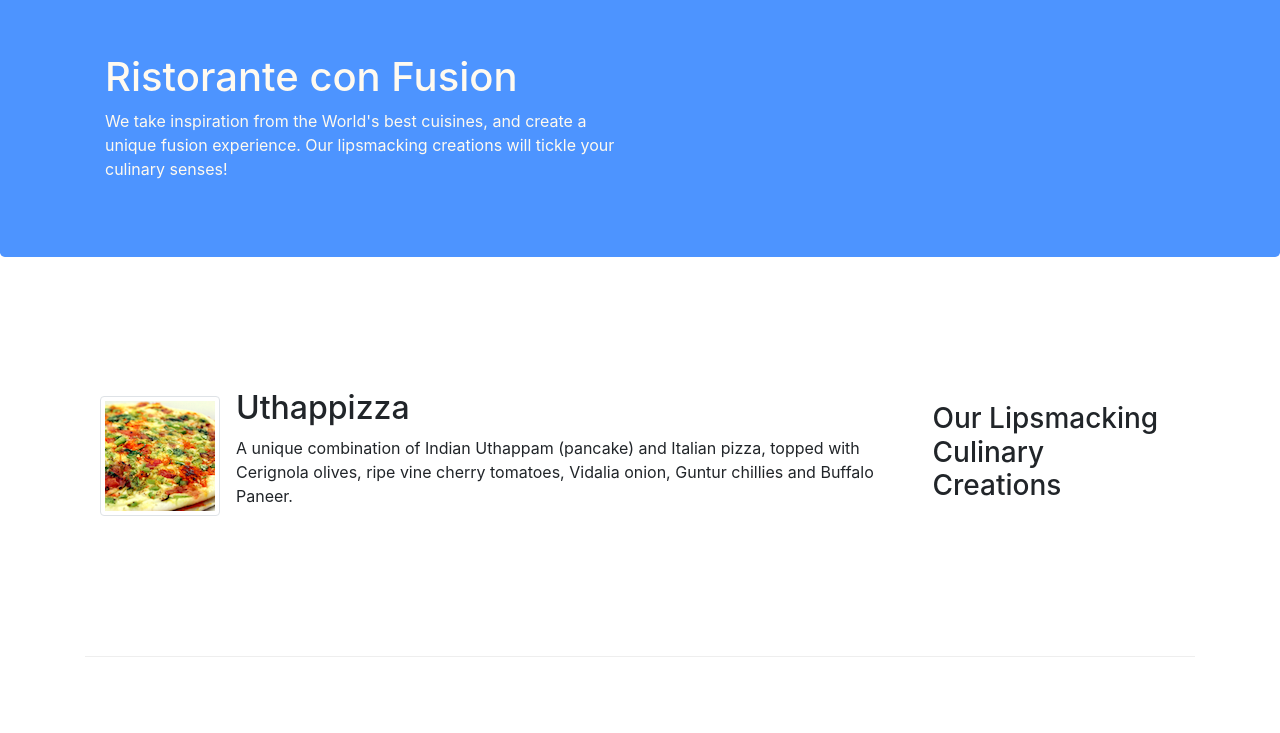
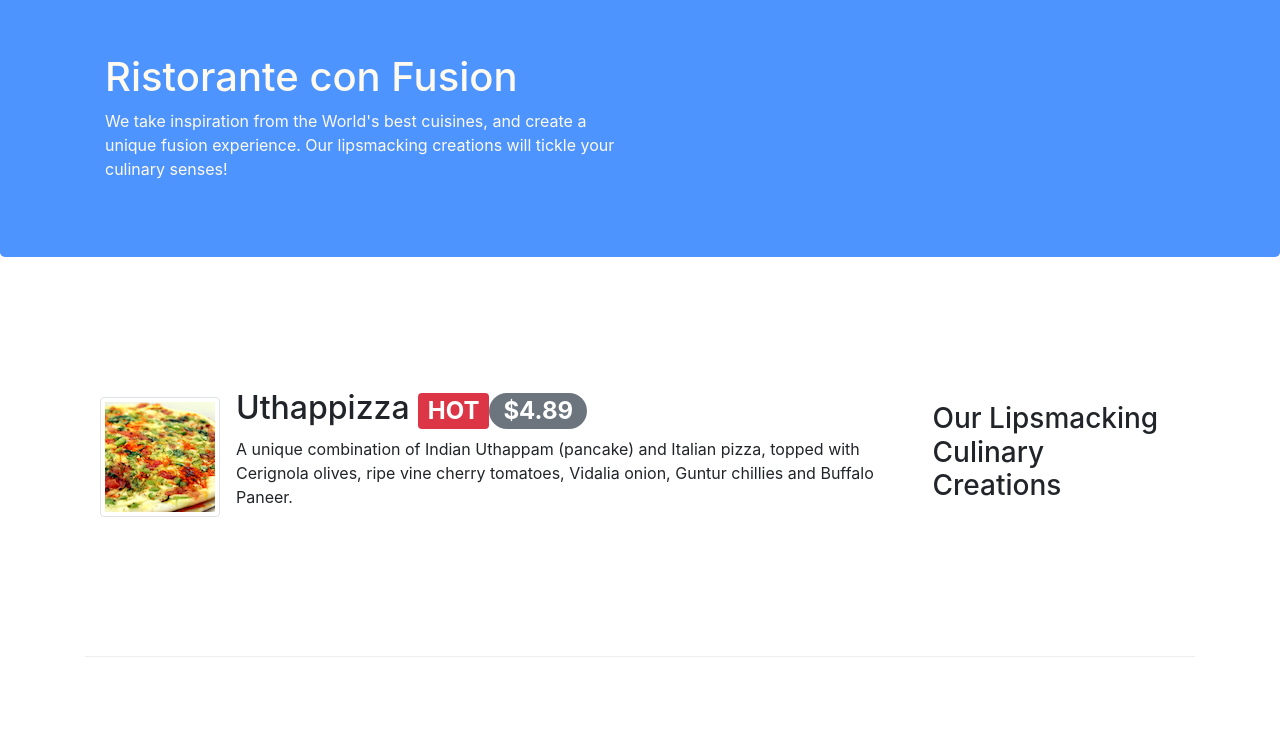
Before and after one commit to vijaymadhav264/Bootstrap4, a website: page index.html in a window 1280 px wide. Shown: the part 67-800 px from the top of the page. Drawn offline with nearby package versions, Linux system fonts and the light colour scheme.

Commit message:
alerting

```diff
--- a/index.html
+++ b/index.html
@@ -54,7 +54,7 @@
                 <div class="media">
                     <img class="d-flex mr-3 img-thumbnail align-self-center" src="img/uthappizza.png" alt="uthappizza">
                     <div class="media-body">
-                        <h2 class="mt-0">Uthappizza</h2>
+                        <h2 class="mt-0">Uthappizza <span class="badge badge-danger">HOT</span><span class="badge badge-pill badge-secondary">$4.89</span></h2>
                         <p class="d-none d-sm-block"> A unique combination of Indian Uthappam (pancake) and Italian pizza, topped with Cerignola olives, ripe vine cherry tomatoes, Vidalia onion, Guntur chillies and Buffalo Paneer.</p>
                     </div>
                 </div>
```
